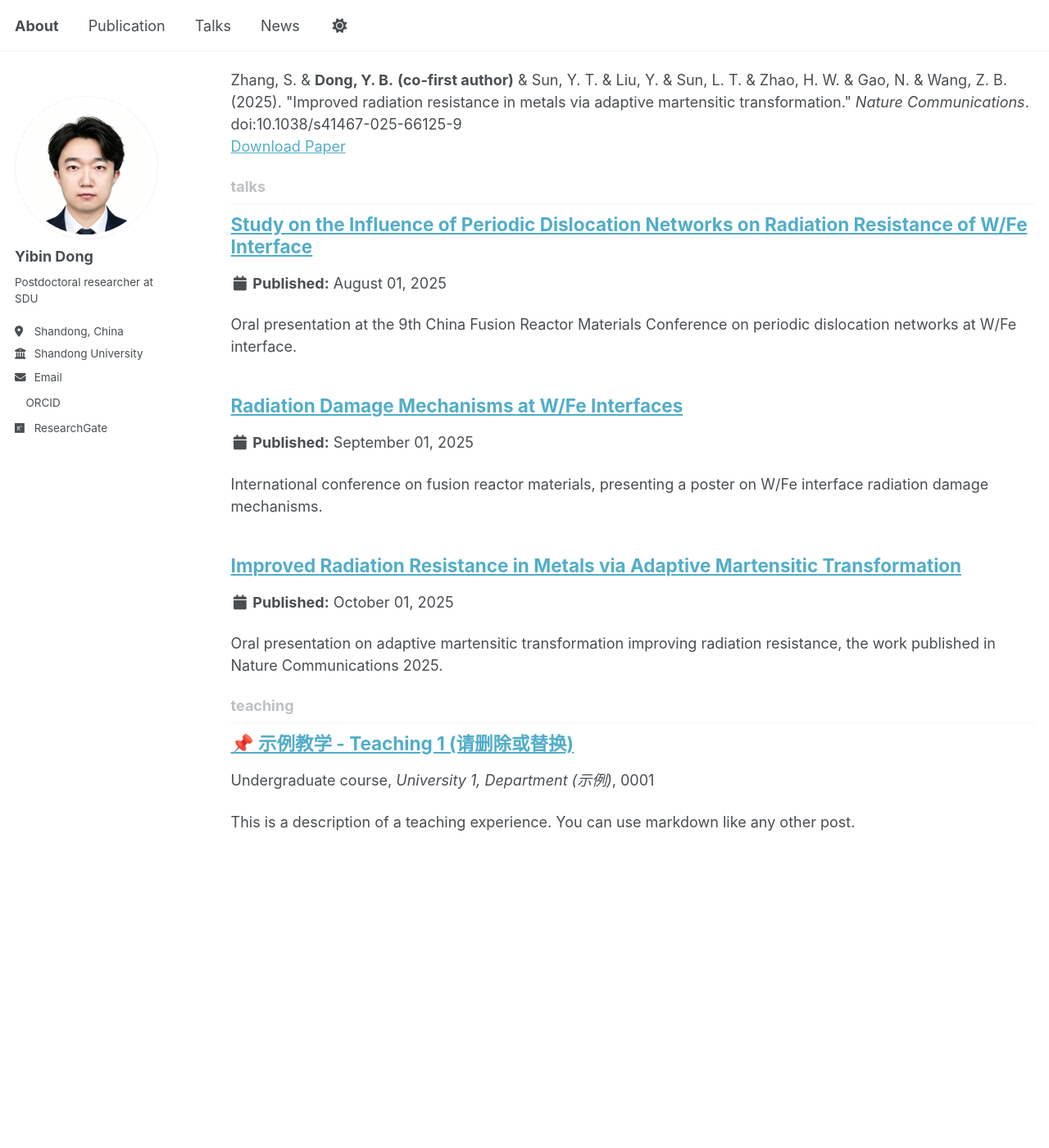
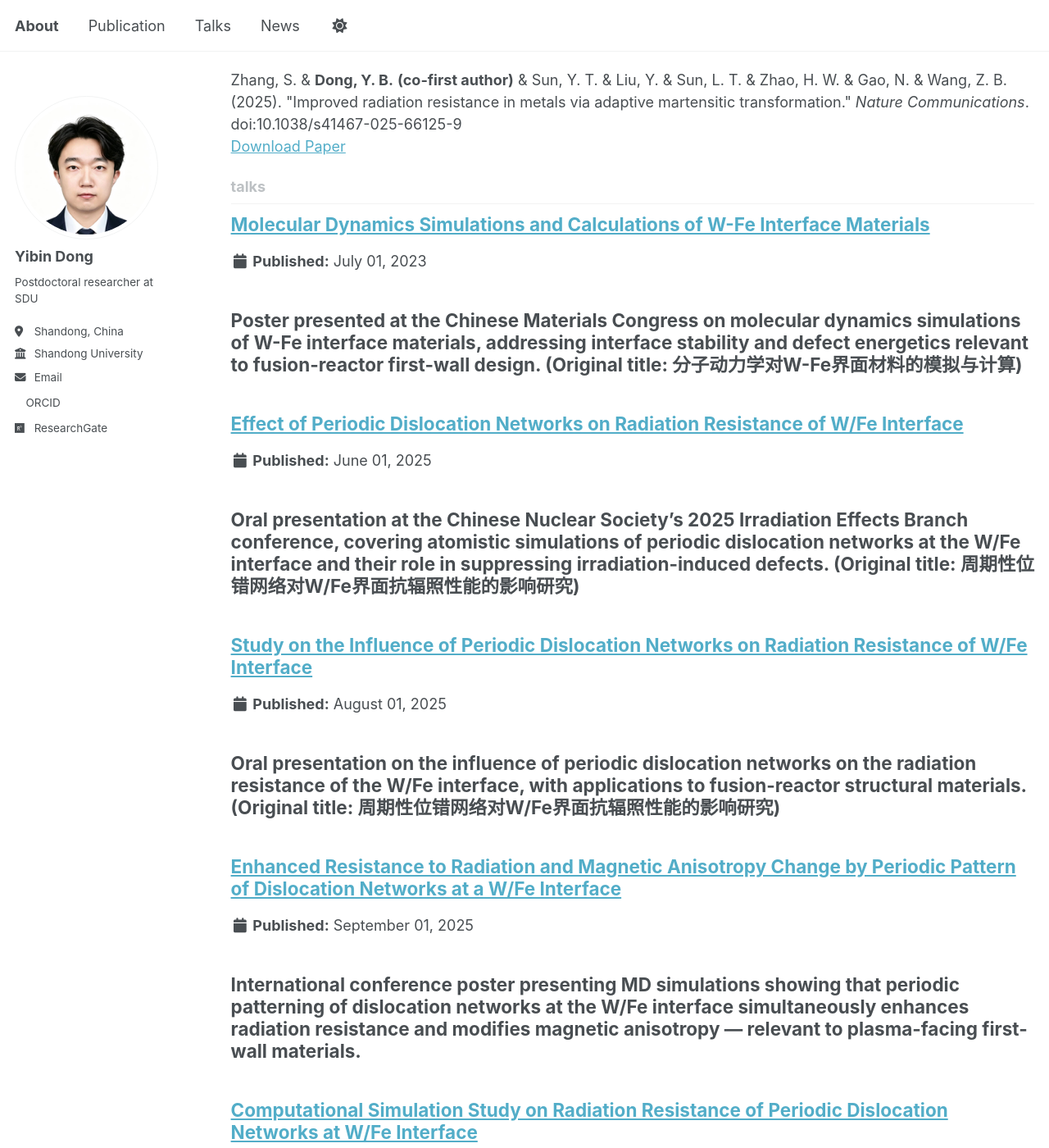
Before and after one commit to Molight/Molight.github.io, a Jekyll site: the page built from _pages/collection-archive.html, in a window 1280 px wide and 1400 px high, scrolled down 2216 px. Shown: the whole window at 82% size. Built offline with Jekyll 4.4.1, drawn with Linux system fonts in a browser that asks for light colours; a style sheet for code colours, icons or effects is not loaded; before the commit the page ends 3291 px from its top, so only the background shows below that; some of the changed text lies outside the part shown.

Commit message:
feat(talks): add 6 talks with EN+CH titles; conference names keep CH in parens
1. 2023-07 — Chinese Materials Congress 2022-2023 (深圳) — Poster
2. 2025-06 — China Nuclear Society Irradiation Effects Branch (成都) — Oral
3. 2025-08 — 9th China Fusion Reactor Materials Conference (西安) — Oral (updated)
4. 2025-09 — ICFRM-22 (Shizuoka) — Poster (renamed from old title)
5. 2025-10 — 12th Reactor Physics & Nuclear Materials Symp. (珠海) — Oral (renamed)
6. 2026-07 — 18th Intl Conf. Multi-scale Comp. Modeling of Materials (宁波) — Best Poster

```diff
--- /dev/null
+++ b/_talks/2023-07-01-molecular-dynamics-simulations-of-w-fe-interface-materials.md
@@ -0,0 +1,11 @@
+---
+title: "Molecular Dynamics Simulations and Calculations of W-Fe Interface Materials"
+collection: talks
+type: "Conference Poster"
+permalink: /talks/2023-07-01-molecular-dynamics-simulations-of-w-fe-interface-materials
+venue: "Chinese Materials Congress 2022-2023 (中国材料大会2022-2023)"
+date: 2023-07-01
+location: "Shenzhen, Guangdong, China"
+---
+Poster presented at the Chinese Materials Congress on molecular dynamics simulations of W-Fe interface materials, addressing interface stability and defect energetics relevant to fusion-reactor first-wall design. (Original title: 分子动力学对W-Fe界面材料的模拟与计算)
+---
--- /dev/null
+++ b/_talks/2025-06-01-effect-of-periodic-dislocation-networks-on-radiation-resistance-of-w-fe-interface.md
@@ -0,0 +1,11 @@
+---
+title: "Effect of Periodic Dislocation Networks on Radiation Resistance of W/Fe Interface"
+collection: talks
+type: "Conference Talk (Oral)"
+permalink: /talks/2025-06-01-effect-of-periodic-dislocation-networks-on-radiation-resistance-of-w-fe-interface
+venue: "2025 Annual Conference of the Irradiation Effects Branch, Chinese Nuclear Society (中国核学会辐照效应分会2025年度学术年会)"
+date: 2025-06-01
+location: "Chengdu, Sichuan, China"
+---
+Oral presentation at the Chinese Nuclear Society's 2025 Irradiation Effects Branch conference, covering atomistic simulations of periodic dislocation networks at the W/Fe interface and their role in suppressing irradiation-induced defects. (Original title: 周期性位错网络对W/Fe界面抗辐照性能的影响研究)
+---
--- a/_talks/2025-08-01-study-on-the-influence-of-periodic-dislocation-networks-on-radiation-resistance-.md
+++ b/_talks/2025-08-01-study-on-the-influence-of-periodic-dislocation-networks-on-radiation-resistance-.md
@@ -3,8 +3,9 @@ title: "Study on the Influence of Periodic Dislocation Networks on Radiation Res
 collection: talks
 type: "Conference Talk (Oral)"
 permalink: /talks/2025-08-01-study-on-the-influence-of-periodic-dislocation-networks-on-radiation-resistance-
-venue: "9th China Fusion Reactor Materials Conference"
+venue: "9th China Fusion Reactor Materials Conference (中国聚变堆材料大会)"
 date: 2025-08-01
-location: "Xi'an, China"
+location: "Xi'an, Shaanxi, China"
 ---
-Oral presentation at the 9th China Fusion Reactor Materials Conference on periodic dislocation networks at W/Fe interface.
+Oral presentation on the influence of periodic dislocation networks on the radiation resistance of the W/Fe interface, with applications to fusion-reactor structural materials. (Original title: 周期性位错网络对W/Fe界面抗辐照性能的影响研究)
+---
--- /dev/null
+++ b/_talks/2025-09-01-enhanced-resistance-to-radiation-and-magnetic-anisotropy-change.md
@@ -0,0 +1,11 @@
+---
+title: "Enhanced Resistance to Radiation and Magnetic Anisotropy Change by Periodic Pattern of Dislocation Networks at a W/Fe Interface"
+collection: talks
+type: "Conference Poster"
+permalink: /talks/2025-09-01-enhanced-resistance-to-radiation-and-magnetic-anisotropy-change
+venue: "22nd International Conference on Fusion Reactor Materials (ICFRM-22)"
+date: 2025-09-01
+location: "Shizuoka, Japan"
+---
+International conference poster presenting MD simulations showing that periodic patterning of dislocation networks at the W/Fe interface simultaneously enhances radiation resistance and modifies magnetic anisotropy — relevant to plasma-facing first-wall materials.
+---
--- a/_talks/2025-09-01-radiation-damage-mechanisms-at-w-fe-interfaces.md
+++ /dev/null
@@ -1,10 +0,0 @@
----
-title: "Radiation Damage Mechanisms at W/Fe Interfaces"
-collection: talks
-type: "Conference Talk (Poster)"
-permalink: /talks/2025-09-01-radiation-damage-mechanisms-at-w-fe-interfaces
-venue: "International Conference on Fusion Reactor Materials-22 (ICFRM22)"
-date: 2025-09-01
-location: "Shizuoka, Japan"
----
-International conference on fusion reactor materials, presenting a poster on W/Fe interface radiation damage mechanisms.
--- /dev/null
+++ b/_talks/2025-10-01-computational-simulation-of-radiation-resistance-of-periodic-dislocation-networks-at-w-fe-interface.md
@@ -0,0 +1,11 @@
+---
+title: "Computational Simulation Study on Radiation Resistance of Periodic Dislocation Networks at W/Fe Interface"
+collection: talks
+type: "Conference Talk (Oral)"
+permalink: /talks/2025-10-01-computational-simulation-of-radiation-resistance-of-periodic-dislocation-networks-at-w-fe-interface
+venue: "12th Symposium on Reactor Physics and Nuclear Materials (第十二届反应堆物理与核材料学术研讨会)"
+date: 2025-10-01
+location: "Zhuhai, Guangdong, China"
+---
+Oral presentation on computational simulations (MD + DFT) of periodic dislocation networks at the W/Fe interface and their role in mitigating radiation-induced defects for nuclear structural materials. (Original title: W/Fe界面处周期性位错网络抗辐照性能的计算模拟研究)
+---
--- a/_talks/2025-10-01-improved-radiation-resistance-in-metals-via-adaptive-martensitic-transformation.md
+++ /dev/null
@@ -1,10 +0,0 @@
----
-title: "Improved Radiation Resistance in Metals via Adaptive Martensitic Transformation"
-collection: talks
-type: "Conference Talk (Oral)"
-permalink: /talks/2025-10-01-improved-radiation-resistance-in-metals-via-adaptive-martensitic-transformation
-venue: "12th Reactor Physics and Nuclear Materials Conference"
-date: 2025-10-01
-location: "Zhuhai, China"
----
-Oral presentation on adaptive martensitic transformation improving radiation resistance, the work published in Nature Communications 2025.
--- /dev/null
+++ b/_talks/2026-07-01-multiscale-computational-simulations-of-radiation-resistance-of-w-fe-interface-materials.md
@@ -0,0 +1,11 @@
+---
+title: "Multiscale Computational Simulations of Radiation Resistance of W/Fe Interface Materials"
+collection: talks
+type: "Conference Poster (Best Poster Award)"
+permalink: /talks/2026-07-01-multiscale-computational-simulations-of-radiation-resistance-of-w-fe-interface-materials
+venue: "18th International Conference on Multi-scale Computational Modeling of Materials (第18届材料多尺度计算模拟国际会议)"
+date: 2026-07-01
+location: "Ningbo, Zhejiang, China"
+---
+**Best Poster Award.** Multiscale (MD + DFT) simulations of W/Fe interface materials and how their defect energetics govern radiation resistance — combining atomic-scale calculations with mesoscale defect evolution. (Original title: W/Fe材料界面抗辐照性能的多尺度计算模拟研究)
+---
```
